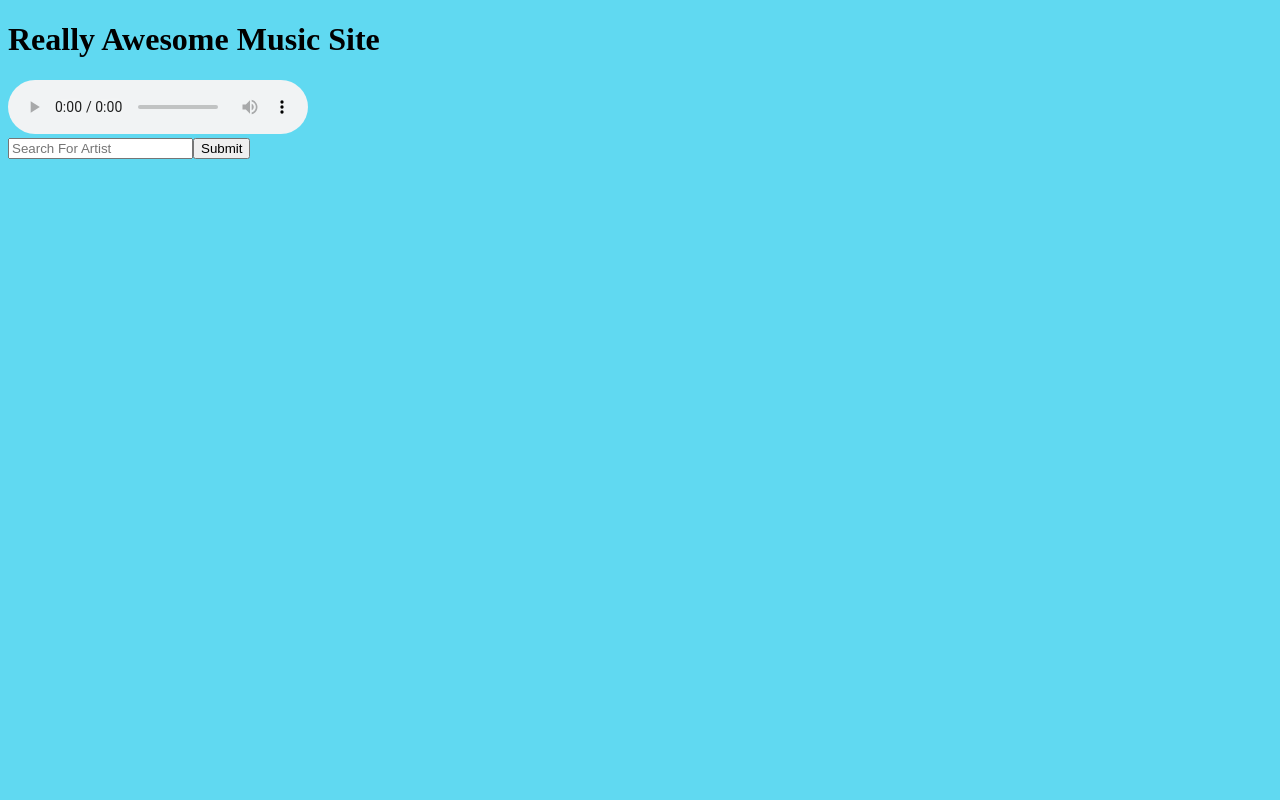
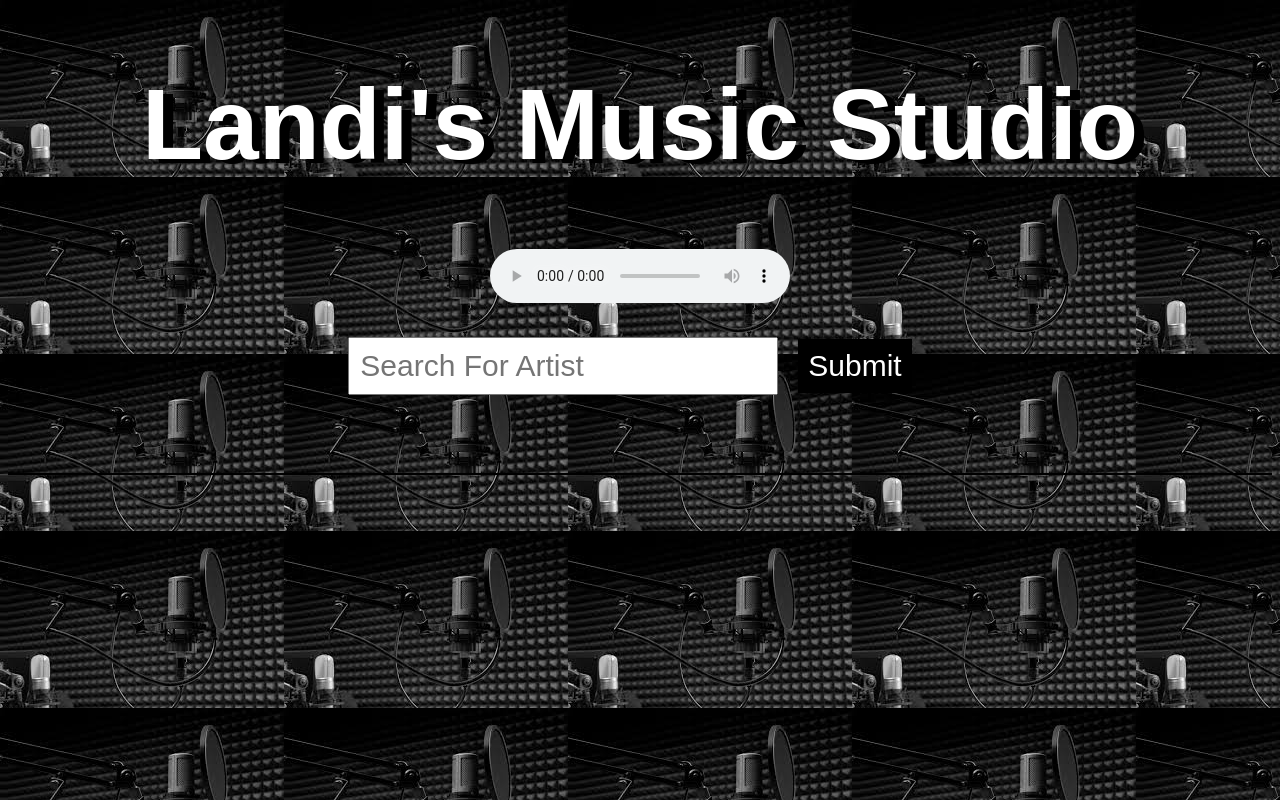
Before and after one commit to LandiJ/Soudcloud, a plain HTML site: page index.html in a window 1280 px wide. Drawn offline with Linux system fonts and the light colour scheme.

Commit message:
added some pictures

```diff
--- a/index.html
+++ b/index.html
@@ -10,10 +10,10 @@
 <body>
   <div class="container">
     <header>
-      <h1>Really Awesome Music Site</h1>
+      <h1>Landi's Music Studio</h1>
     </header>
     <section class="player">
-      <audio class="music-player" controls="controls" src=""></audio>
+      <audio class="music-player" controls autoplay src=""></audio>
     </section>
     <section class="search">
       <form class="search-form">
--- a/main.js
+++ b/main.js
@@ -1,8 +1,3 @@
-/*
-  Here is a guide for the steps you could take:
-*/
-
-// 1. First select and store the elements you'll be working with
 var audioPlayer = document.querySelector("audio");
 
 var searchForm = document.querySelector(".search-form");
@@ -14,13 +9,12 @@ var resultsContainer = document.querySelector(".results");
 var submit = document.createElement("input");
 searchForm.appendChild(submit);
 submit.setAttribute("type", "submit");
-// 2. Create your `onSubmit` event for getting the user's search term
+submit.setAttribute("class", "submit");
+
 searchForm.addEventListener("submit", function(evt) {
   evt.preventDefault();
+  resultsContainer.innerHTML = "";
 
-  // console.log(input.value);
-
-  // 3. Create your `fetch` request that is called after a submission
   const API_KEY = "?client_id=095fe1dcd09eb3d0e1d3d89c76f5618f";
   const URL_1 = "https://api.soundcloud.com/users/";
   var username = input.value.replace(/\s+/g, "-").toLowerCase();
@@ -72,6 +66,7 @@ searchForm.addEventListener("submit", function(evt) {
             resultBox.appendChild(name);
             resultsContainer.appendChild(resultBox);
             titleSource = data[i].stream_url;
+            input.value = "";
           }
 
           for (var i = 0; i < each_track.length; i++) {
@@ -79,18 +74,8 @@ searchForm.addEventListener("submit", function(evt) {
               title.container = titleSource + API_KEY;
               console.log(event.target.id);
               audioPlayer.setAttribute("src", event.target.id + API_KEY);
-
-              // console.log(data[i].stream_url);
-
-              // console.log(titleSource);
             });
           }
         });
     });
 });
-
-//   username = "";
-
-// 4. Create a way to append the fetch results to your page
-
-// 5. Create a way to listen for a click that will play the song in the audio play
--- a/styles.css
+++ b/styles.css
@@ -1,5 +1,14 @@
 body {
-  background-color: #60d9f1;
+  background-image: url("./background copy.jpeg");
+  background-attachment: fixed;
+}
+
+header {
+  text-align: center;
+  text-shadow: 10px 4px black;
+  font-family: fantasy;
+  font-size: 50px;
+  color: white;
 }
 
 .results {
@@ -7,6 +16,60 @@ body {
   flex-wrap: wrap;
 }
 
+.each_track {
+  text-decoration: underline white;
+  color: white;
+  font-weight: bold;
+  text-shadow: 7px 4px black;
+  cursor: pointer;
+  font-size: 30px;
+  font-family: 'Gill Sans', 'Gill Sans MT', Calibri, 'Trebuchet MS', sans-serif;
+  line-height: 30px;
+}
+
 .result-box {
-  flex: 1 25%;
+  flex: 1;
+  text-align: center;
+  color: white;
+  font-size: 20px;
 }
+
+form {
+  text-align: center;
+  margin-bottom: 3rem;
+}
+
+input {
+  padding: 10px 30px 10px 10px;
+  margin-right: 20px;
+  margin-top: 30px;
+  margin-bottom: 30px;
+  font-size: 30px;
+}
+
+audio {
+  text-align: center;
+}
+
+img {
+  height: 15rem;
+  width: 15rem;
+  box-shadow: 5px 5px 5px 0px black;
+}
+
+.player {
+  text-align: center;
+}
+
+.submit {
+  border: none;
+  background-color: black;
+  color: white;
+  text-align: center;
+  padding: 10px;
+}
+
+.search {
+  border-bottom: 2px solid black;
+  margin-bottom: 30px;
+}
```
Also changed, not shown: background copy.jpeg (added), pic.jpeg (added).
